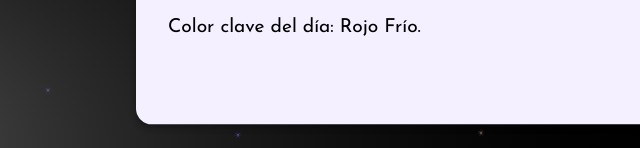
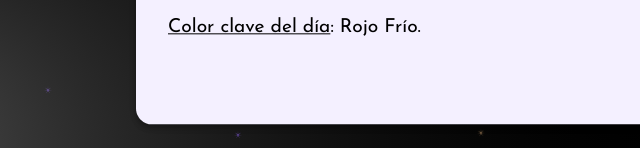
Before and after one commit to jemarval/barnum-horoscope, a plain HTML site: page index.html in a window 1280 px wide. Both pictures are taken after a click on the input "Dime Mi futuro". Shown: the part 652-800 px from the top of the page, 184-824 px from the left. Drawn offline with Linux system fonts and the light colour scheme; a web font is replaced by a local one.

Commit message:
Underline color of the day

```diff
--- a/dailyPrediction.js
+++ b/dailyPrediction.js
@@ -76,15 +76,15 @@ color = randomize(listOfColors)
 // List of prediction message templates
 const predictionTemplates = username => {
 let templates = [
-    `<p><strong>${username}</strong>, los astros me dicen que ${obvious}, lo cual se alínea con este momento porque mercurio esta retrógrado.</p><p> Hoy será un día relativamente positivo, visto desde el futuro hacia atrás, dentro de lo que cabe.</p><p> La segunda letra de tu nombre "${username[1]}", en conjunto con jupiter en sagitario, me indican que ${barnum}. Particularmente hoy <strong>${username}</strong>, ${adviceIf}. Enfócate en ${adviceVerb}.</p><p> Color clave del día: ${color}.</p>`,
+    `<p><strong>${username}</strong>, los astros me dicen que ${obvious}, lo cual se alínea con este momento porque mercurio esta retrógrado.</p><p> Hoy será un día relativamente positivo, visto desde el futuro hacia atrás, dentro de lo que cabe.</p><p> La segunda letra de tu nombre "${username[1]}", en conjunto con jupiter en sagitario, me indican que ${barnum}. Particularmente hoy <strong>${username}</strong>, ${adviceIf}. Enfócate en ${adviceVerb}.</p><p> <span class="underline">Color clave del día</span>: ${color}.</p>`,
 
-    `<p>El universo me indica en este momento, <strong>${username}</strong>, que ${obvious}.</p><p> Puedes tener la tranquilidad de que hoy es un nuevo día y que mañana siempre vendrá otro si no mueres hoy.</p><p> Tu nombre empieza por "${username[0]}", lo que alineado con Piscis en Mercurio, que ${barnum}.</p><p> Por eso especialmente en este día hoy <strong>${username}</strong>, recuerda que ${adviceIf}. Consejo: ${adviceVerb}.</p><p> Tu color clave para hoy: ${color}.</p>`,
+    `<p>El universo me indica en este momento, <strong>${username}</strong>, que ${obvious}.</p><p> Puedes tener la tranquilidad de que hoy es un nuevo día y que mañana siempre vendrá otro si no mueres hoy.</p><p> Tu nombre empieza por "${username[0]}", lo que alineado con Piscis en Mercurio, que ${barnum}.</p><p> Por eso especialmente en este día hoy <strong>${username}</strong>, recuerda que ${adviceIf}. Consejo: ${adviceVerb}.</p><p> <span class="underline">Tu color clave para hoy</span>: ${color}.</p>`,
 
-    `<p>La energía de la madre tierra me habla, <strong>${username}</strong>, y me indica que ${obvious}.</p><p> Tu nombre, desde la "${username[0]}" hasta la "${username[username.length-1]}", hablan de que ${barnum}. Por eso hoy tendrás un buen día si te enfocas sólo en lo positivo, y uno malo si te enfocas sólo en lo negativo.</p><p> Recuerda que ${adviceIf} y presta antención a ${adviceVerb}.</p><p> Vístete de tu color clave para la buena suerte: ${color}.</p>`,
+    `<p>La energía de la madre tierra me habla, <strong>${username}</strong>, y me indica que ${obvious}.</p><p> Tu nombre, desde la "${username[0]}" hasta la "${username[username.length-1]}", hablan de que ${barnum}. Por eso hoy tendrás un buen día si te enfocas sólo en lo positivo, y uno malo si te enfocas sólo en lo negativo.</p><p> Recuerda que ${adviceIf} y presta antención a ${adviceVerb}.</p><p> <span class="underline">Vístete de tu color clave para la buena suerte</span>: ${color}.</p>`,
 
-    `<p>Puedo sentir tu mantra, <strong>${username}</strong>, me grita desde la energía eterna, que ${obvious}.</p><p> Los colores de tus chakras me indican que ${barnum}. Por eso <strong>${username}</strong>, antes de preocuparte, ocuparte.</p><p> Hoy especialmente ${adviceIf} y recuerda que es mejor ${adviceVerb}.</p><p> Tu color de la suerte: ${color}.</p>`,
+    `<p>Puedo sentir tu mantra, <strong>${username}</strong>, me grita desde la energía eterna, que ${obvious}.</p><p> Los colores de tus chakras me indican que ${barnum}. Por eso <strong>${username}</strong>, antes de preocuparte, ocuparte.</p><p> Hoy especialmente ${adviceIf} y recuerda que es mejor ${adviceVerb}.</p><p> <span class="underline">Tu color de la suerte</span>: ${color}.</p>`,
 
-    `<p>Me conecto con los códigos galácticos, hola <strong>${username}</strong>, hola gemela, hola seres telequinéticos. Las frecuencias vibracionales me indican que ${obvious}.</p><p> Ahhhna Ki na na le.</p><p> Tus planos los planos psíquicos energéticos me transmiten que ${barnum}. Por eso, escucha la electromagnética etérea <strong>${username}</strong>,  ${adviceIf} y recuerda hoy antes de que termine el día ${adviceVerb}. </p><p>Tu color de tu aura cósmica es: ${color}.</p>`
+    `<p>Me conecto con los códigos galácticos, hola <strong>${username}</strong>, hola gemela, hola seres telequinéticos. Las frecuencias vibracionales me indican que ${obvious}.</p><p> Ahhhna Ki na na le.</p><p> Tus planos los planos psíquicos energéticos me transmiten que ${barnum}. Por eso, escucha la electromagnética etérea <strong>${username}</strong>,  ${adviceIf} y recuerda hoy antes de que termine el día ${adviceVerb}. </p><p><span class="underline">Tu color de tu aura cósmica es</span>: ${color}.</p>`
 
     ];
     return randomize(templates);
--- a/style.css
+++ b/style.css
@@ -61,11 +61,15 @@ p {
     text-align: justify;
     margin-bottom: 1rem;
 }
+
 strong {
     font-size: 1.1rem;
     font-weight: 700;
 }
 
+.underline {
+    text-decoration: underline;
+}
 
 #prediction-box {
     background-color: var(--clr-main-white);
```
